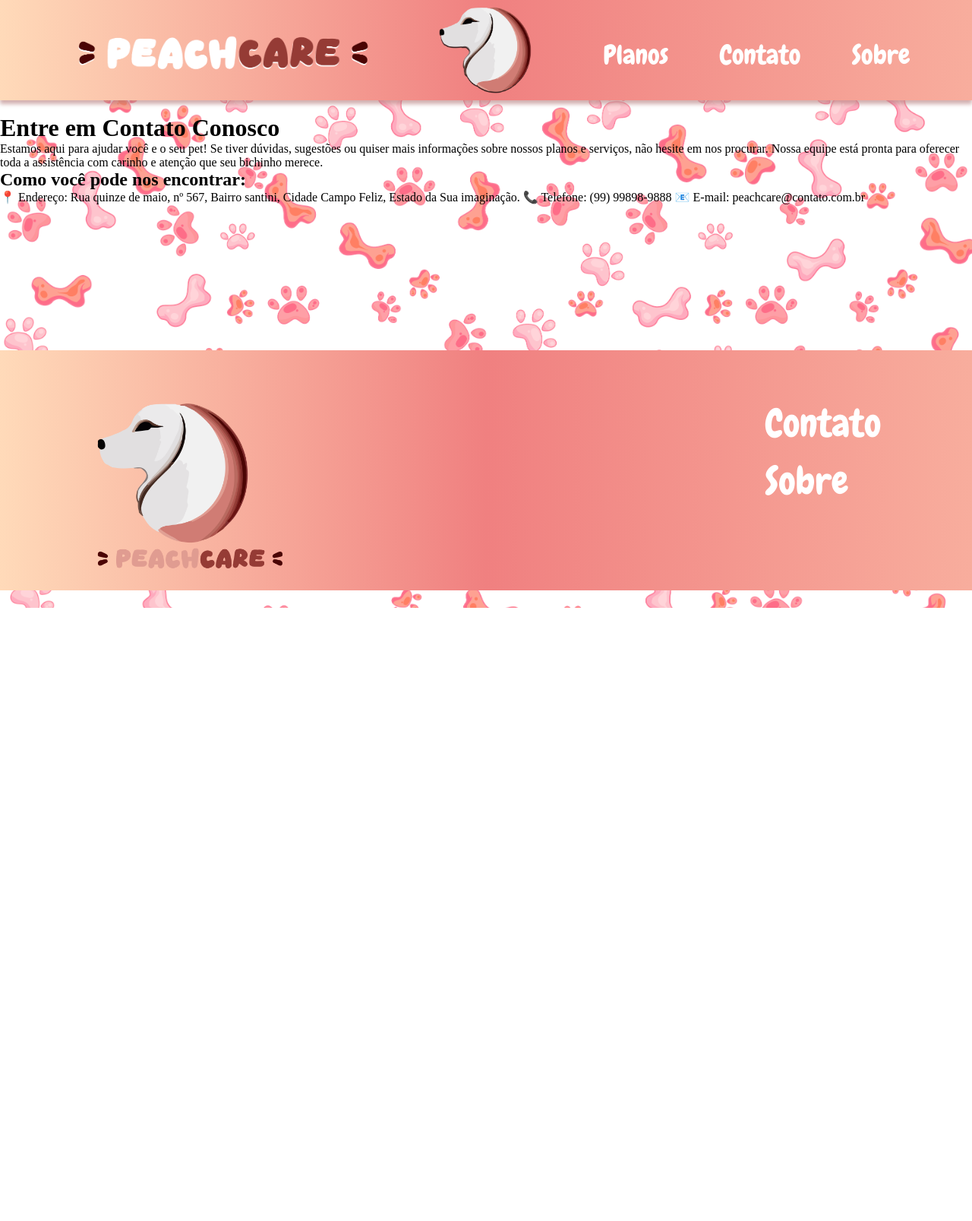
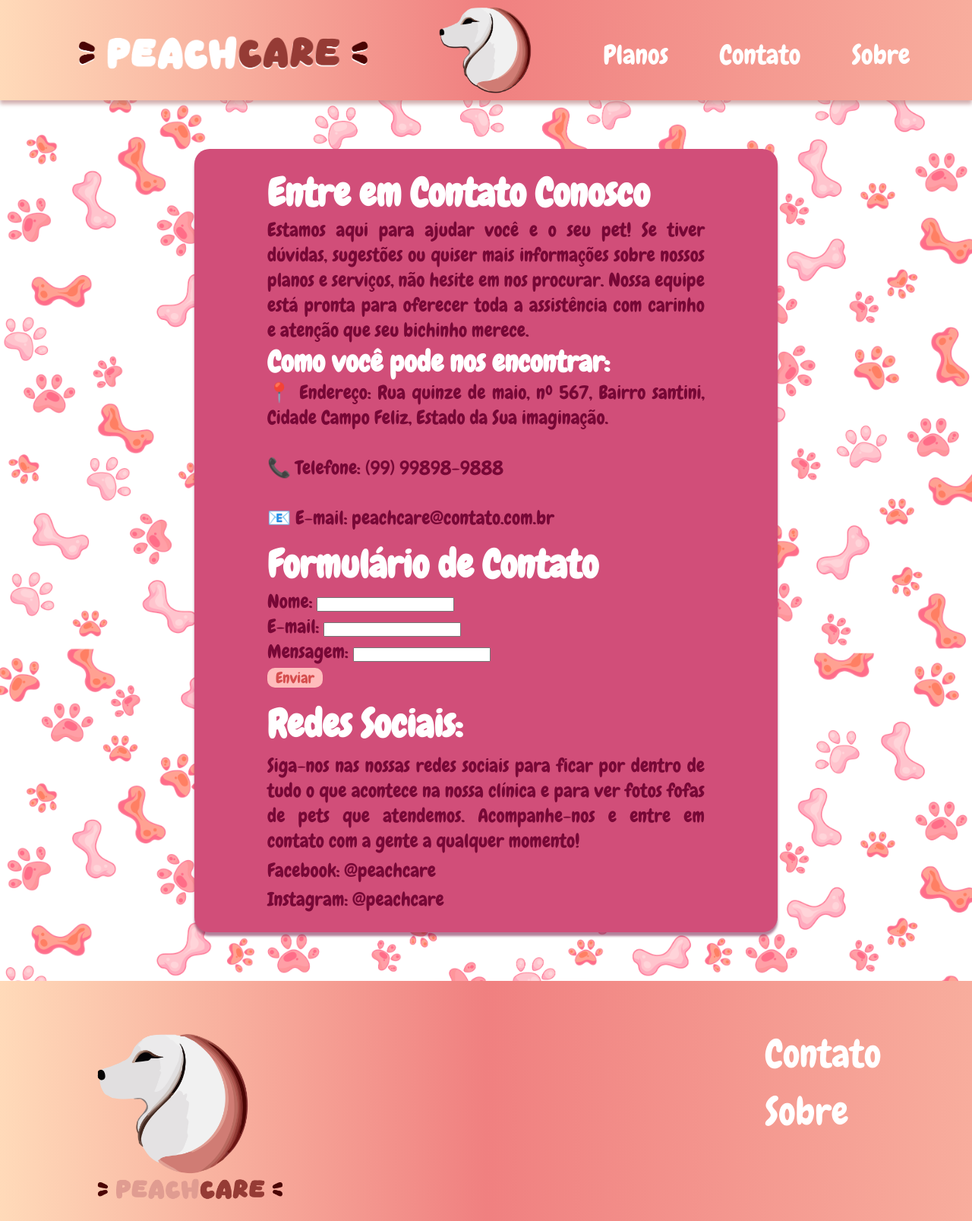
Before and after one commit to Faelavgtt/BancoDeDados, a PHP site: page /pages/contato.html in a window 1280 px wide. Shown: the whole page at 76% size. Before the commit the page ends 800 px from the top, so only its background shows below. Run offline with PHP 8.4, Linux system fonts and the light colour scheme; some web fonts are replaced.

Commit message:
frontenzo do enzo

```diff
--- a/Desenvolvimento_Web/Fevereiro 25/12 de fevereiro/pages/contato.html
+++ b/Desenvolvimento_Web/Fevereiro 25/12 de fevereiro/pages/contato.html
@@ -23,27 +23,46 @@
 </header>
 <body>
     <div class="container-contato">
-        <img src="" alt="">
         <div class="info-contato">
             <h1>Entre em Contato Conosco</h1>
         <p>Estamos aqui para ajudar você e o seu pet! Se tiver dúvidas, sugestões ou quiser mais informações sobre nossos planos e serviços,
              não hesite em nos procurar. Nossa equipe está pronta para oferecer toda a assistência com carinho e atenção que seu bichinho merece. </p>
         <h2>Como você pode nos encontrar:</h2>
         <p>📍 Endereço:
-            Rua quinze de maio, nº 567, Bairro santini, Cidade Campo Feliz, Estado da Sua imaginação.
+            Rua quinze de maio, nº 567, Bairro santini, Cidade Campo Feliz, Estado da Sua imaginação.<br><br>
 
             📞 Telefone:
-            (99) 99898-9888
+            (99) 99898-9888<br><br>
 
             📧 E-mail:
             peachcare@contato.com.br</p>
         </div>
-
-
+        <div class="formulario">
+            <h1>Formulário de Contato</h1>
+            <form action="" method="get">
+                <ul>
+                    <li>Nome:
+                        <input type="text" name="nome" id="nome">
+                    </li>
+                    <li>E-mail:
+                        <input type="email" name="email" id="email">
+                    </li>
+                    <li>Mensagem:
+                        <input type="text" name="texto" id="text-msg">
+                    </li>
+                    <button id="enviar">Enviar</button>
+                </ul>
+            </form>
+        </div>
+        <div class="redes">
+            <h1>Redes Sociais:</h1>
+            <p>Siga-nos nas nossas redes sociais para ficar por dentro de tudo o que acontece na nossa clínica e para
+                 ver fotos fofas de pets que atendemos. Acompanhe-nos e entre em contato com a gente a qualquer momento!</p>
+            <p>Facebook: @peachcare</p>
+            <p>Instagram: @peachcare</p>
+        </div>
     </div>
-
     <script src="../script/plano.js"></script>
-
 </body>
 <footer>
     <div class="container-footer">
--- a/Desenvolvimento_Web/Fevereiro 25/12 de fevereiro/script/script.js
+++ b/Desenvolvimento_Web/Fevereiro 25/12 de fevereiro/script/script.js
@@ -38,7 +38,7 @@ function resetAutoPlay() {
 
 document.querySelectorAll(".assinar").forEach(button => {
     button.addEventListener("click", () => {
-        window.location.href = "../planos/planos.html";
+        window.location.href = "../planos.html";
     });
 });
 
--- a/Desenvolvimento_Web/Fevereiro 25/12 de fevereiro/style/contato.css
+++ b/Desenvolvimento_Web/Fevereiro 25/12 de fevereiro/style/contato.css
@@ -1,3 +1,66 @@
 @import url(../style/base.css);
 @import url(../style/home.css);
 @import url(../style/plano.css);
+
+.container-contato{
+    display: flex;
+    flex-direction: column;
+    text-align: justify;
+    background-color: rgb(209, 78, 121);
+    margin-top: 5%;
+    margin-left: 20%;
+    margin-right: 20%;
+    font-family: "Chewy", serif;
+    padding-left: 5%;
+    padding-right: 5%;
+    padding-top: 2%;
+    font-size: 25px;
+    padding-bottom: 2%;
+    border-radius: 20px;
+    box-shadow: 0px 5px 3px rgba(104, 1, 52, 0.5);
+}
+.info-contato{
+   padding-left: 5%;
+   padding-right: 5%;
+   color: rgb(119, 8, 54);
+}
+.info-contato>h1{
+    color: rgb(255, 255, 255);
+}
+
+.info-contato>h2{
+    color: rgb(255, 255, 255);
+}
+.formulario{
+    padding-top: 2%;
+    padding-left: 5%;
+    color:rgb(119, 8, 54);
+
+}
+.formulario>h1{
+    color: white;
+}
+
+.redes{
+    color: rgb(119, 8, 54);
+    padding-left: 5%;
+    padding-right: 5%;
+    padding-top: 2%;
+}
+.redes>h1{
+    color: white;
+}
+.redes>p{
+    padding-top: 1%;
+}
+
+#enviar{
+    border: none;
+    font-family: "Chewy", serif;
+    width: 12%;
+    border-radius: 10px;
+    background-color: #ffbcbc;
+    color: rgb(214, 79, 79);
+    font-size: 20px;
+
+}
--- a/Desenvolvimento_Web/Fevereiro 25/12 de fevereiro/style/home.css
+++ b/Desenvolvimento_Web/Fevereiro 25/12 de fevereiro/style/home.css
@@ -313,7 +313,7 @@ button:hover {
 }
 
 .container-footer{
-    margin-top: 15%;
+    margin-top: 5%;
     padding-bottom: 2%;
     display: flex;
     justify-content: space-evenly;
--- a/Desenvolvimento_Web/Fevereiro 25/12 de fevereiro/style/plano.css
+++ b/Desenvolvimento_Web/Fevereiro 25/12 de fevereiro/style/plano.css
@@ -5,8 +5,8 @@
 .plano-patinhas{
     background-color: #f08080;
     margin-top: 3%;
-    margin-left:5%;
-    margin-right: 5%;
+    margin-left: 10%;
+    margin-right: 10%;
     padding-top: 2%;
     display: flex;
     font-family: "Chewy", serif;
@@ -45,8 +45,8 @@
  .plano-doce{
     background-color: #ffdab9;
     margin-top: 3%;
-    margin-left:5%;
-    margin-right: 5%;
+    margin-left:10%;
+    margin-right: 10%;
     padding-top: 2%;
     display: flex;
     font-family: "Chewy", serif;
@@ -93,10 +93,10 @@
 }
 
 .plano-pessego{
-    background-color: #ffdab9;
+    background-color: #fa96c5;
     margin-top: 3%;
-    margin-left:5%;
-    margin-right: 5%;
+    margin-left:10%;
+    margin-right: 10%;
     padding-top: 2%;
     display: flex;
     font-family: "Chewy", serif;
@@ -127,17 +127,17 @@
 
 
 .plano-pessego>div>h2{
-    color: #f66a07;
+    color: #a50362;
     padding-top: 2%;
     padding-bottom: 2%;
 }
 
 .plano-pessego>div>h1{
-    color: #ff4800;
+    color: #a50362;
     padding-bottom: 2%;
 }
 
 .plano-pessego>div>p{
-    color: rgb(155, 90, 52);
+    color: rgb(112, 18, 89);
 
 }
```
Also changed, not shown: Desenvolvimento_Web/Fevereiro 25/12 de fevereiro/pages/planos.html (+9 -8 lines).
